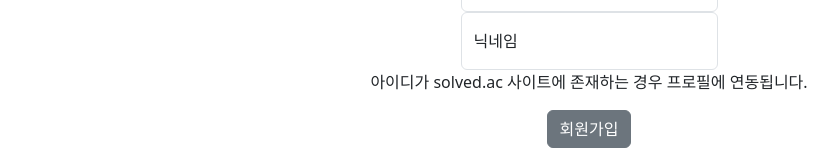
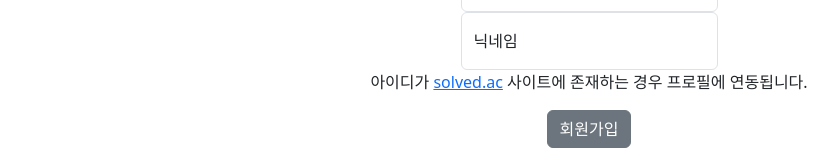
Before and after one commit to ccmuk58/2023_2_Script, a React (Create React App) app in the folder react-online-judge/: page /register in a window 1280 px wide. Shown: the part 242-402 px from the top of the page, without its empty margins (51-888 px from the left). Built offline with nearby package versions, Linux system fonts and the light colour scheme; no server answers.

Commit message:
Update Register.js

```diff
--- a/react-online-judge/src/components/Register.js
+++ b/react-online-judge/src/components/Register.js
@@ -42,7 +42,7 @@ const Register = () => {
 			<FloatingLabel controlId="floatingInput" label="닉네임">
 				<Form.Control type="text" placeholder="nickname" onChange={(e) => setCredit({...credit, nickname: e.target.value})}/>
 			</FloatingLabel>
-			<p>아이디가 solved.ac 사이트에 존재하는 경우 프로필에 연동됩니다.</p>
+			<p>아이디가 <a href='https://solved.ac' target='_blnak'>solved.ac</a> 사이트에 존재하는 경우 프로필에 연동됩니다.</p>
 			<Button variant="secondary" onClick={handleRegister}>회원가입</Button>
 		</>
 	);
```
